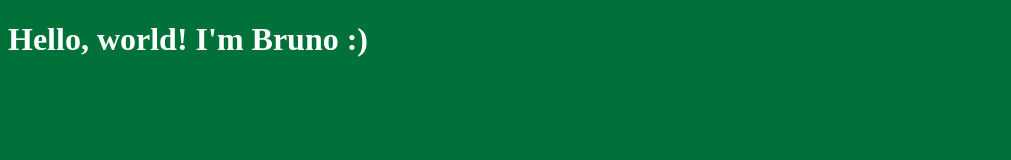
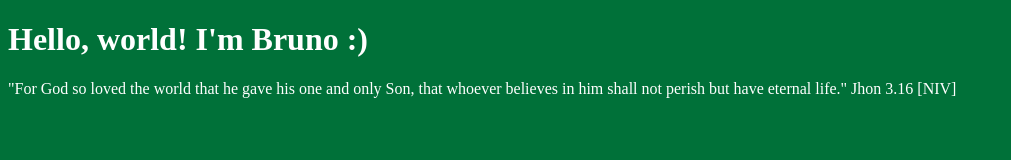
Before and after one commit to brunovalniery/brunovalniery.github.io, a plain HTML site: page index.html in a window 1280 px wide. Shown: the whole page, without its empty margins (0-1011 px from the left). Drawn offline with Linux system fonts and the light colour scheme.

Commit message:
Inserting text

```diff
--- a/index.html
+++ b/index.html
@@ -18,6 +18,7 @@
 
 	<body>
 		<h1>Hello, world! I'm Bruno :)</h1>
+		<p> "For God so loved the world that he gave his one and only Son, that whoever believes in him shall not perish but have eternal life." Jhon 3.16 [NIV]</p>
 	</body>
 
 
```
